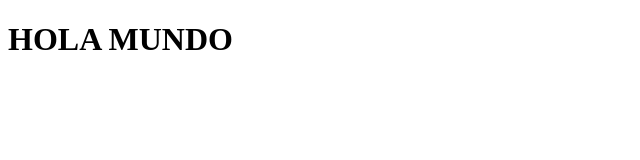
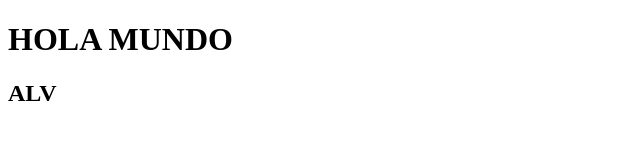
Before and after one commit to crisfordy2/amplify_class, a plain HTML site: page index.html in a window 1280 px wide. Shown: the full height of the page, 0-640 px from the left. Drawn offline with Linux system fonts and the light colour scheme.

Commit message:
add  something

```diff
--- a/index.html
+++ b/index.html
@@ -9,6 +9,7 @@
 <body>
     <div>
         <h1>HOLA MUNDO</h1>
+        <h2>ALV</h2>
     </div>
 </body>
 </html>
```
